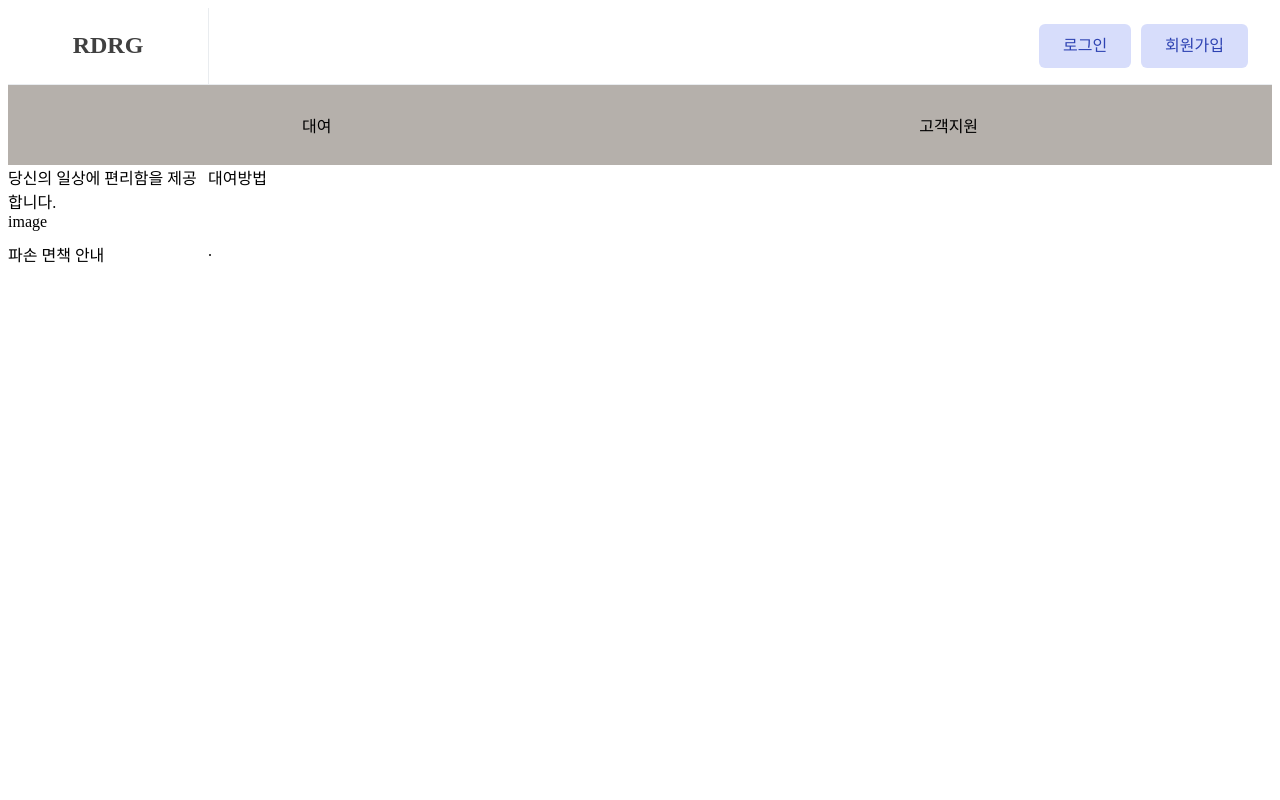
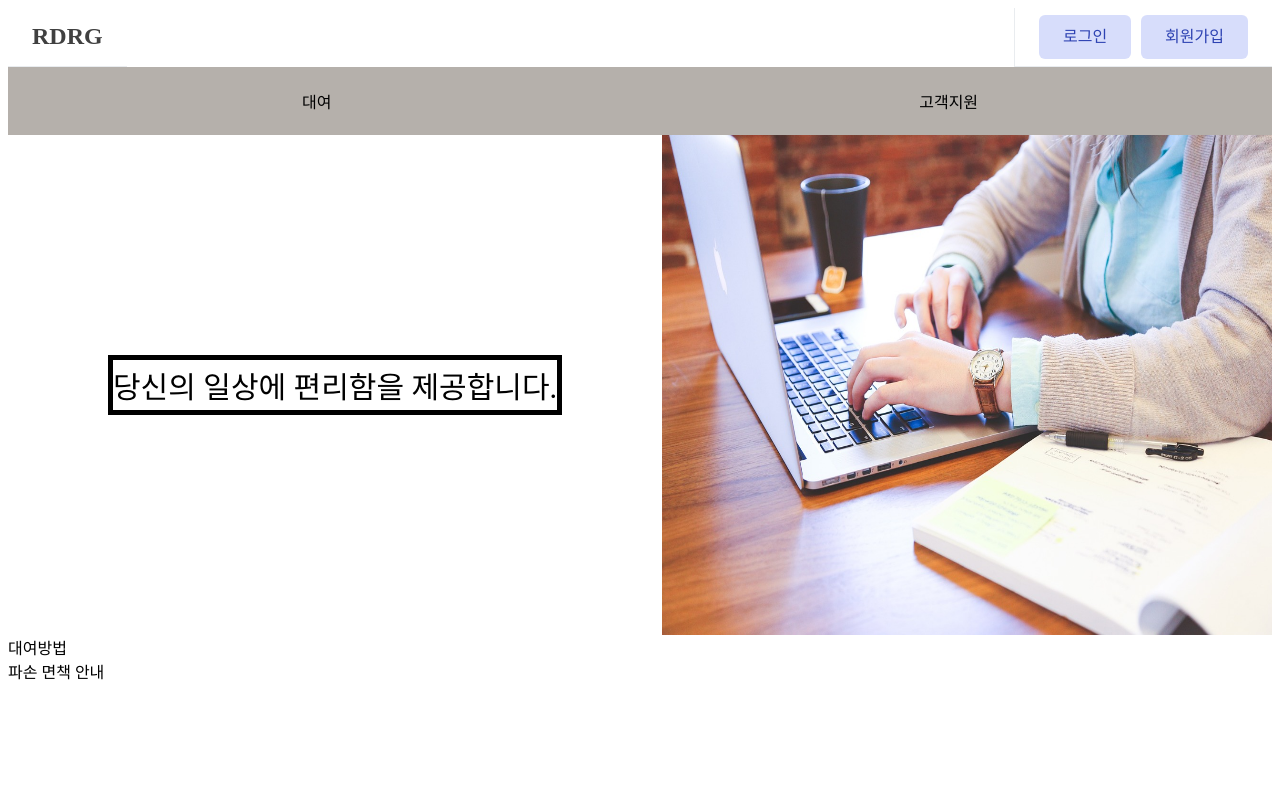
Before and after one commit to RDRG-project/RDRG_Front, a React (Create React App) app: page /rdrg/home in a window 1280 px wide. Shown: the top 800 px of the page. Built offline with nearby package versions, Linux system fonts and the light colour scheme.

Commit message:
react 시작 시 홈화면으로 이동 수정 및 홈화면 css 수정

```diff
--- a/src/App.tsx
+++ b/src/App.tsx
@@ -1,15 +1,30 @@
-import React from 'react';
+import React, { useEffect } from 'react';
 import './App.css';
-import { Route, Routes } from 'react-router';
-import index from './layouts/ServiceContainer';
+import { Route, Routes, useNavigate } from 'react-router';
 import { AUTH_ABSOLUTE_PATH, HOME_ABSOLUTE_PATH, RDRG_ABSOLUTE_PATH } from './constants';
 import Authentication from './views/Authentication';
-import RdrgContainer from './layouts/ServiceContainer';
+import RdrgContainer from './layouts/HomeContainer';
 import Home from './views/Home';
+
+// component : root 경로 컴포넌트 //
+function Index() {
+
+  //                    function                    //
+  const navigator =useNavigate();
+
+  //                    effect                    //
+  useEffect(() => {
+    navigator(HOME_ABSOLUTE_PATH);
+  }, []);
+
+  //                    render                    //
+  return <></>;
+}
 
 function App() {
   return(
     <Routes>
+      <Route index element = {<Index />} />
       <Route path={RDRG_ABSOLUTE_PATH} element = {<RdrgContainer/>} >
         <Route path={HOME_ABSOLUTE_PATH} element = {<Home />} />
         <Route path={AUTH_ABSOLUTE_PATH} element = {<Authentication/>} />
--- a/src/layouts/ServiceContainer/index.tsx
+++ b/src/layouts/HomeContainer/index.tsx
@@ -30,7 +30,7 @@ function TopBar({path} : Props) {
 
   //                    render                    //
   return (
-    <>
+    <div className='top-bar'>
       <div className="logo-container">RDRG</div>
       <div className='top-bar-container'>
         <div className="top-bar-title">{ path }</div>
@@ -39,7 +39,7 @@ function TopBar({path} : Props) {
           <div className="sign-up-button" onClick={onSignUpClickHandler}>회원가입</div>
         </div>
       </div>
-    </>
+    </div>
   );
 }
 
--- a/src/layouts/ServiceContainer/style.css
+++ b/src/layouts/HomeContainer/style.css
@@ -1,24 +1,25 @@
 #wrapper{
-  display: grid;
-  grid-template:
-  "logo topBar" 77px
-  "tapNavigation tapNavigation" 80px
-  "main main" 800px
-  "footer footer" 200px
-  /200px 1fr;
+  display: flex;
+  flex-direction: column;
+}
+
+.top-bar{
+  display: flex;
+  flex-direction: row;
+  justify-content: space-between;
 }
 
 .main-container{
-  grid-area: main;
   min-width: 1182px;
+  height: 800px;
 }
 
 .logo-container{
-  grid-area: logo;
-
   display: flex;
   justify-content: center;
   align-items: center;
+
+  padding: 8px 24px;
 
   border-bottom:  1px solid rgba(233,236,239,1);
 
@@ -30,8 +31,6 @@
 }
 
 .top-bar-container{
-  grid-area: topBar;
-
   display: flex;
   justify-content: space-between;
   align-items: center;
@@ -57,10 +56,11 @@
 }
 
 .top-navigation-container{
-  grid-area: tapNavigation;
   display: flex;
   justify-content: space-around;
   background-color: rgba(181, 176, 171, 1);
+
+  height: 70px;
 }
 
 .top-navigation-title{
@@ -80,7 +80,7 @@
 }
 
 .foot-bar{
-  grid-area: footer;
   min-width: 1182px;
+  height: 100px;
   background-color: rgba(138,138,13,1);
 }
--- a/src/views/Home/index.tsx
+++ b/src/views/Home/index.tsx
@@ -1,14 +1,16 @@
 import React from 'react'
-import "../../layouts/ServiceContainer/index"
+import "../../layouts/HomeContainer/index"
+import './style.css'
+
 export default function Home() {
   return (
     <div id='wrapper'>
-      <div>
-        <div>당신의 일상에 편리함을 제공합니다.</div>
-        <div>image</div>
+      <div className='main-top'>
+        <div className='main-top-content'>당신의 일상에 편리함을 제공합니다.</div>
+        <div className='main-top-image'></div>
       </div>
-      <div>대여방법</div>
-      <div>파손 면책 안내</div>.
+      <div className='main-body'>대여방법</div>
+      <div className='main-foot'>파손 면책 안내</div>
     </div>
   );
 }
--- a/src/views/Home/style.css
+++ b/src/views/Home/style.css
@@ -0,0 +1,37 @@
+#wrapper{
+  display: flex;
+  flex-direction: column;
+
+  width: 100%;
+  height: 100vh;
+  min-height: 1024px;
+}
+
+.main-top{
+  display: flex;
+  flex-direction: row;
+
+  align-items: center;
+}
+
+.main-top-content{
+  display: flex;
+  justify-content: center;
+  align-items: center;
+
+  border: 5px solid black;
+  height: 50px;
+
+  margin: 0px 100px;
+
+  font-size: 30px;
+}
+
+.main-top-image{
+
+  flex : 1;
+  background-image: url(../../assets/image/main-top-image.jpg);
+  background-size: 100% 100%;
+  width: 500px;
+  height: 500px;
+}
```
Also changed, not shown: src/assets/image/main-top-image.jpg (added).
